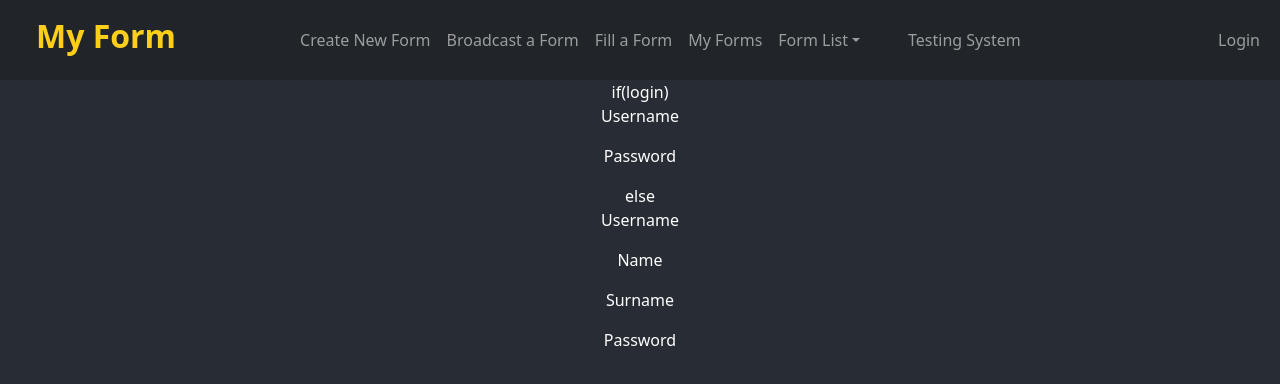
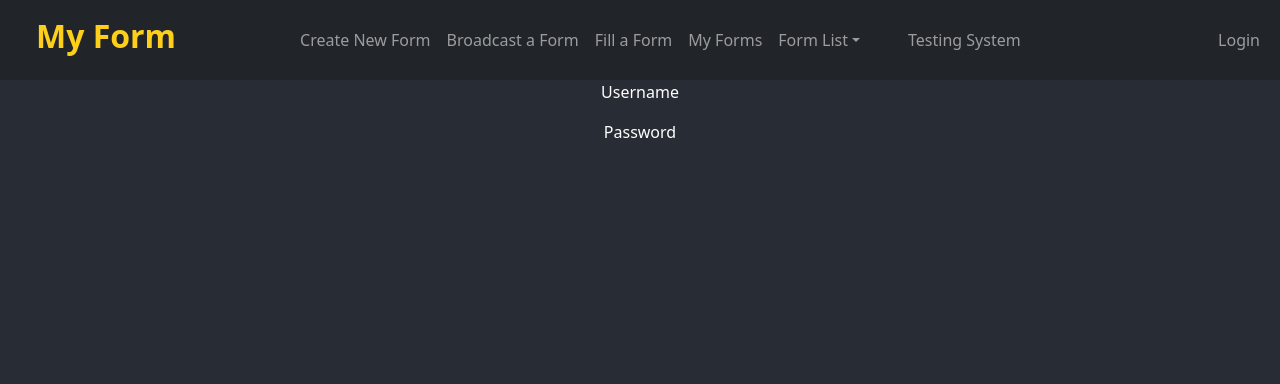
Before and after one commit to burakrzgr/MyForm, a React (Create React App) app: page /login in a window 1280 px wide. Shown: the top 384 px of the page. Built offline with nearby package versions, Linux system fonts and the light colour scheme.

Commit message:
css + login

```diff
--- a/src/App.css
+++ b/src/App.css
@@ -13,9 +13,7 @@
   }
 }
 
-.App-header {
-  background-color: #282c34;
-  min-height: 100vh;
+.App-content {
   color: white;
 }
 
--- a/src/App.tsx
+++ b/src/App.tsx
@@ -9,7 +9,7 @@ function App() {
   return (
     <div className="App">
       <HeaderNavbar />
-      <header className="App-header">
+      <header className="App-content">
           <ConfigureRouter></ConfigureRouter>
       </header>
     </div>
--- a/src/RouterConfig.tsx
+++ b/src/RouterConfig.tsx
@@ -27,11 +27,7 @@ function ConfigureRouter() {
                         <Route path="Archived" element={<h3>Archived Tamamlanmadı.</h3>} />
                         <Route path=":regionId" element={<CreateNewForm />} />
                     </Route>
-                    <Route path="login" >
-                        <Route index element={<LoginPage login={true}></LoginPage>} ></Route>
-                        <Route path="maps" element={<h3>Henüz Tamamlanmadı.</h3>} />
-                        <Route path=":regionId" element={<CreateNewForm />} />
-                    </Route>
+                    <Route path="login"  element={<LoginPage login={true}></LoginPage>} />
                 </Route>
             </Routes>
         </BrowserRouter>
--- a/src/components/auth/LoginPage.tsx
+++ b/src/components/auth/LoginPage.tsx
@@ -2,20 +2,18 @@
 export default function LoginPage({ login }: { login: boolean }) {
     return (
         <>
-            if(login){
+            {login?
                 <>
                     <p>Username</p>
                     <p>Password</p>
                 </>
-            }
-            else{
+            :
                 <>
                     <p>Username</p>
                     <p>Name</p>
                     <p>Surname</p>
                     <p>Password</p>
-                </>
-            }
+                </>}
         </>
     );
 }
--- a/src/index.css
+++ b/src/index.css
@@ -3,6 +3,8 @@ body {
   font-family: -apple-system, BlinkMacSystemFont, 'Segoe UI', 'Roboto', 'Oxygen',
     'Ubuntu', 'Cantarell', 'Fira Sans', 'Droid Sans', 'Helvetica Neue',
     sans-serif;
+  height: 100vh;
+  background-color: #282c34 !important;
   -webkit-font-smoothing: antialiased;
   -moz-osx-font-smoothing: grayscale;
 }
```
